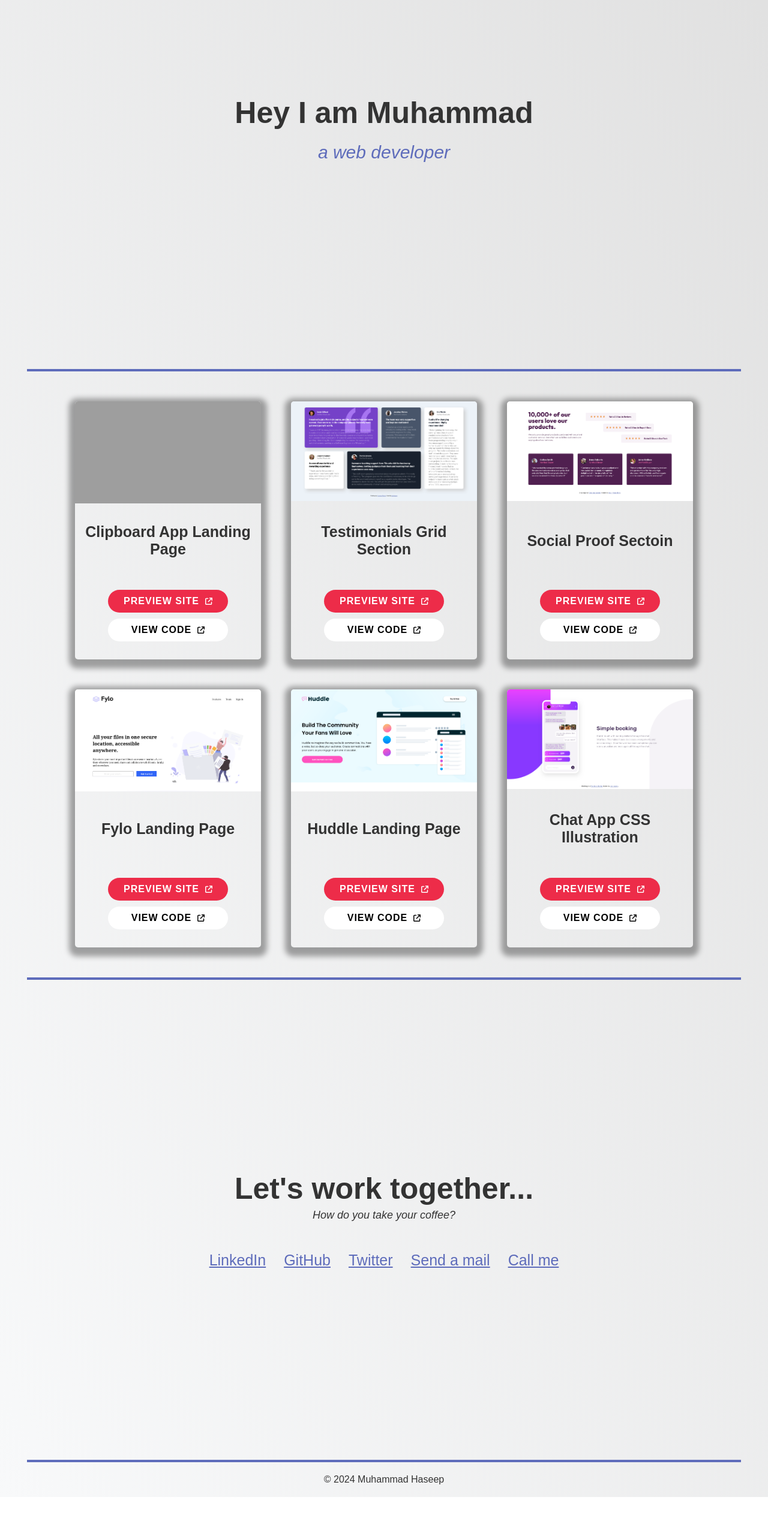
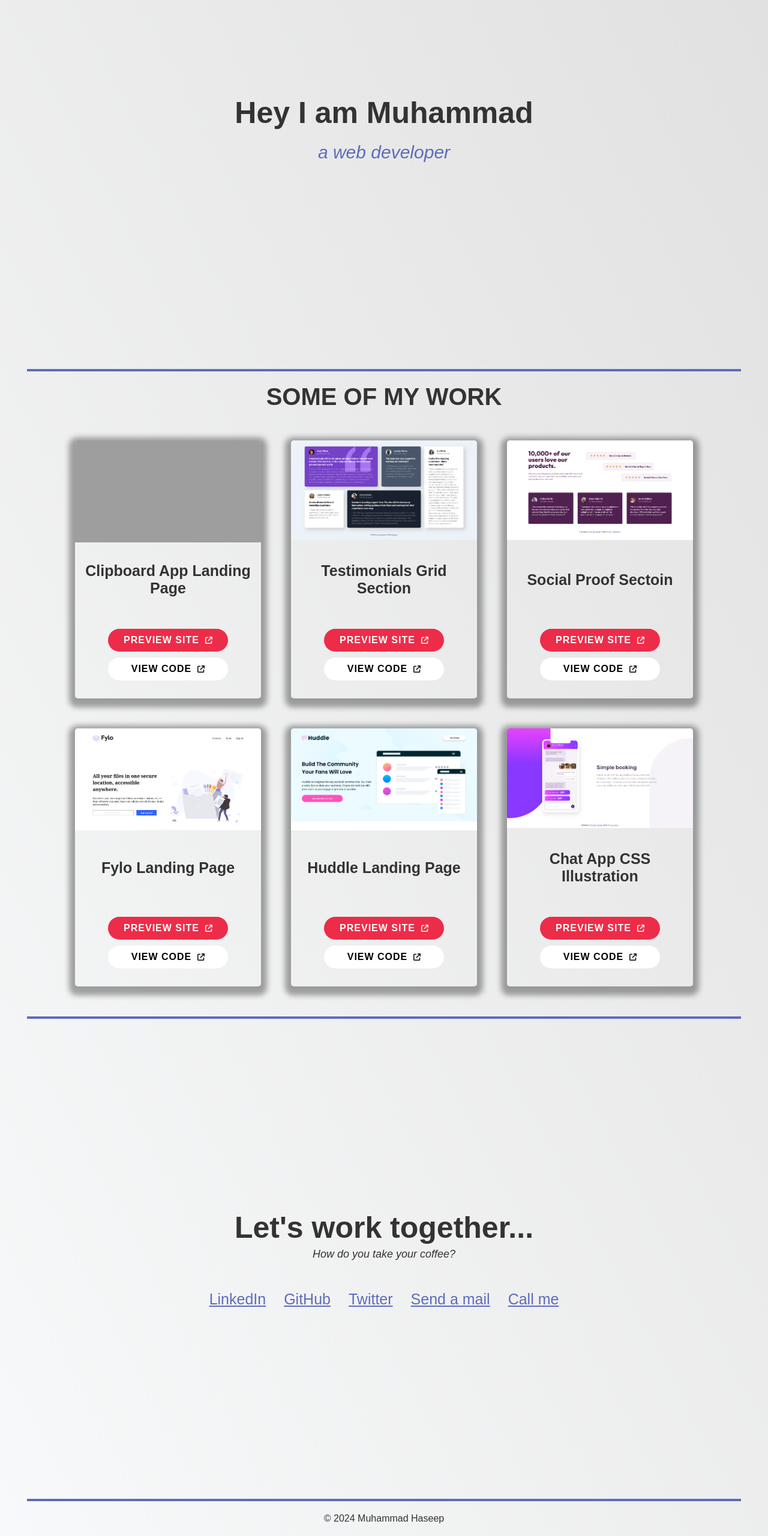
Before and after one commit to benHaseep/portfolio, a plain HTML site: page index.html in a window 1280 px wide. Shown: the part 185-2745 px from the top of the page at 60% size. Before the commit the page ends 2680 px from the top, so only its background shows below. Drawn offline with Linux system fonts and the light colour scheme; grey boxes are pictures that could not be loaded.

Commit message:
🔧 The copyright year ->  updated automatically

```diff
--- a/index.html
+++ b/index.html
@@ -4,7 +4,7 @@
 <head>
   <meta charset="UTF-8">
   <meta name="viewport" content="width=device-width, initial-scale=1.0">
-  <title>Portfolio</title>
+  <title>Muhammad Portfolio</title>
   <link rel="stylesheet" href="styles.css">
 </head>
 
@@ -14,7 +14,7 @@
       <p class="logo">&lt; Portfolio /&gt;</p>
       <nav id="navbar" class="header">
         <a href="#welcome-section">About</a>
-        <a href="#projects">Work</a>
+        <a href="#work">Work</a>
         <a href="#contact">Contact</a>
       </nav>
     </header>
@@ -23,6 +23,7 @@
       <p>a web developer</p>
     </section>
     <hr class="hr">
+    <h2 id="work" class="work-section-title">Some of my work</h2>
     <section id="projects" class="flex-center">
       <div class="project">
         <div class="img" style="background: url(images/project-cover-clipboard.png);"></div>
@@ -163,8 +164,13 @@
       </div>
     </section>
     <hr class="hr">
-    <footer> &#169; 2024 Muhammad Haseep</footer>
+    <footer> &#169; <span class="copyright-year"></span> Muhammad Haseep</footer>
   </main>
+
+  <script>
+    const currentYear = new Date().getFullYear();
+    document.querySelector(".copyright-year").innerText = currentYear;
+  </script>
 </body>
 
 </html>
--- a/styles.css
+++ b/styles.css
@@ -53,6 +53,7 @@ header {
   flex-flow: row wrap;
   justify-content: space-between;
   align-items: center;
+  box-shadow: 0 0 5px;
 }
 
 header .logo {
@@ -100,6 +101,13 @@ header .logo {
   font-weight: 300;
   color: var(--main-color);
   font-style: italic;
+}
+
+.work-section-title {
+  text-align: center;
+  margin-top: 20px;
+  font-size: 40px;
+  text-transform: uppercase;
 }
 
 #projects {
```
